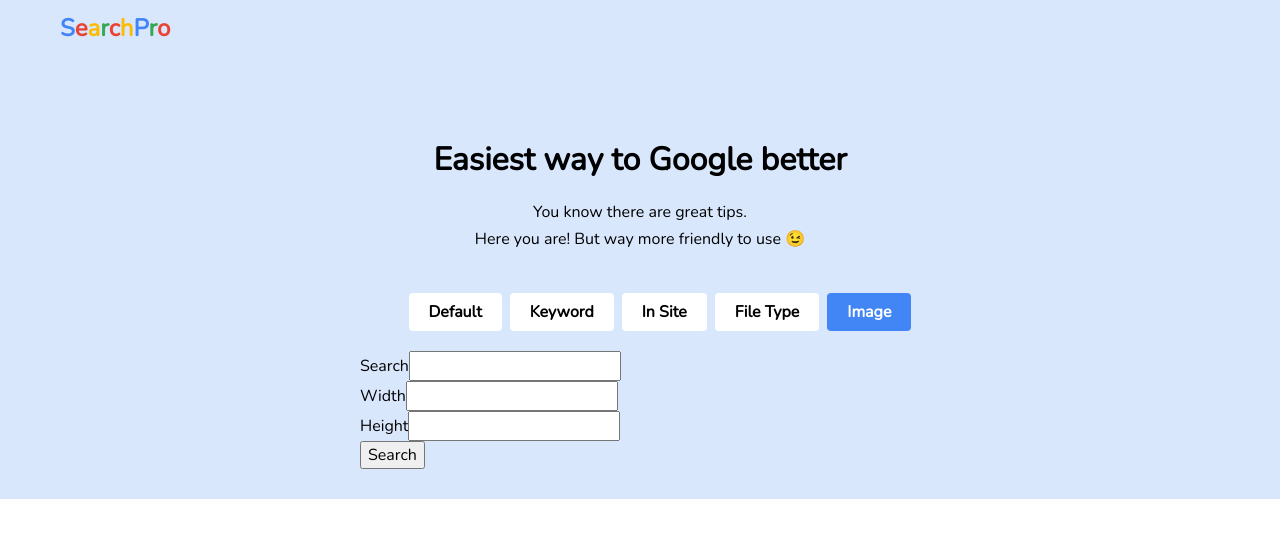
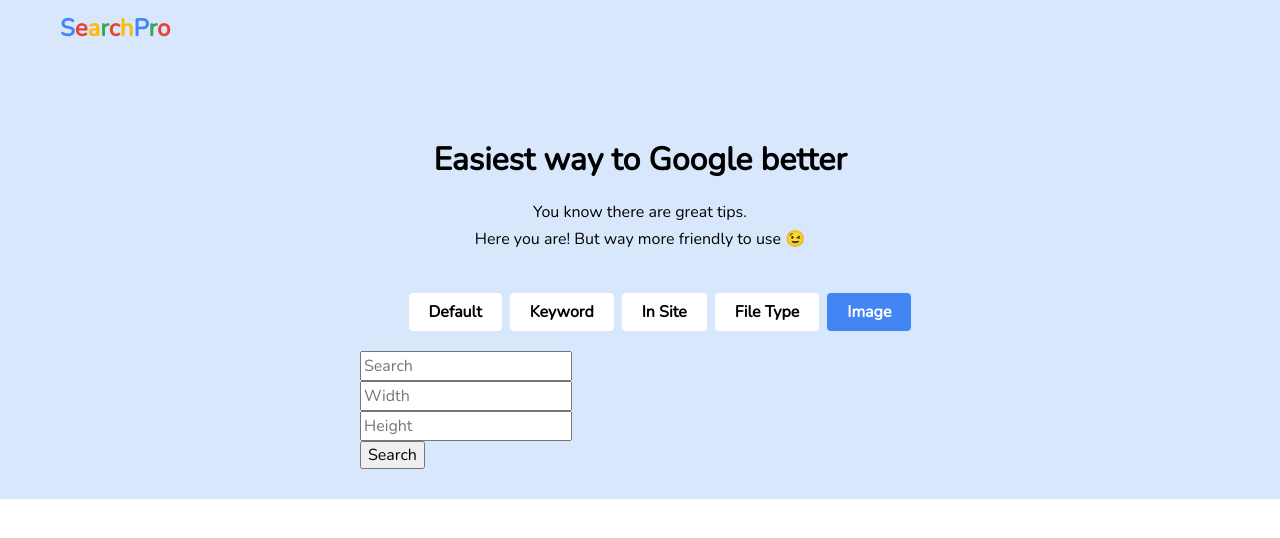
Before and after one commit to hjplumtree/google-search-pro, a React (Create React App) app: page /image in a window 1280 px wide. Shown: the top 538 px of the page. Built offline with nearby package versions, Linux system fonts and the light colour scheme.

Commit message:
Update placeholder

```diff
--- a/src/routes/filetype.jsx
+++ b/src/routes/filetype.jsx
@@ -12,22 +12,21 @@ export default function SearchFileType() {
   return (
     <form onSubmit={submitHandler}>
       <label htmlFor="query">
-        Search
         <input
           name="query"
           type="text"
+          placeholder="Search"
           onChange={(evt) => setQuery(evt.target.value)}
         />
       </label>
       <p>
         <label htmlFor="file-type">
-          File Type
           <input
             name="file-type"
             type="text"
+            placeholder="Types: pdf, ps, hwp, html, xls, ppt, doc, svg ..."
             onChange={(evt) => setFileType(evt.target.value)}
           />
-          <p>Types: pdf, ps, hwp, html, xls, ppt, doc, svg ...</p>
         </label>
       </p>
       <input type="submit" value="Search" />
--- a/src/routes/image.jsx
+++ b/src/routes/image.jsx
@@ -13,29 +13,29 @@ export default function SearchImage() {
   return (
     <form onSubmit={submitHandler}>
       <label htmlFor="query">
-        Search
         <input
           name="query"
           type="text"
+          placeholder="Search"
           onChange={(evt) => setQuery(evt.target.value)}
         />
       </label>
       <p>
         <label htmlFor="file-type">
-          Width
           <input
             name="file-type"
             type="number"
+            placeholder="Width"
             onChange={(evt) => setWidth(evt.target.value)}
           />
         </label>
       </p>
       <p>
         <label htmlFor="file-type">
-          Height
           <input
             name="file-type"
             type="number"
+            placeholder="Height"
             onChange={(evt) => setHeight(evt.target.value)}
           />
         </label>
--- a/src/routes/index.jsx
+++ b/src/routes/index.jsx
@@ -12,6 +12,7 @@ export default function SearchDefault() {
       <input
         name="search"
         type="text"
+        placeholder="Search"
         onChange={(evt) => setInputValue(evt.target.value)}
       />
       <input type="submit" value="Search" />
--- a/src/routes/keyword.jsx
+++ b/src/routes/keyword.jsx
@@ -50,8 +50,12 @@ export default function SearchKeywords() {
         return (
           <p key={el.id}>
             <label>
-              Keyword Search
-              <input name={el.id} type="text" onChange={handleChange} />
+              <input
+                name={el.id}
+                type="text"
+                placeholder="Keyword Search"
+                onChange={handleChange}
+              />
             </label>
             {el.delete && (
               <button onClick={() => handleDelete(el.id)}>X</button>
--- a/src/routes/site.jsx
+++ b/src/routes/site.jsx
@@ -10,19 +10,19 @@ export default function SearchInSite() {
   return (
     <form onSubmit={submitHandler}>
       <label htmlFor="query">
-        Search
         <input
           name="query"
           type="text"
+          placeholder="Search"
           onChange={(evt) => setQuery(evt.target.value)}
         />
       </label>
       <p>
         <label htmlFor="site-url">
-          Site Url
           <input
             name="site-url"
             type="text"
+            placeholder="URL"
             onChange={(evt) => setSiteUrl(evt.target.value)}
           />
         </label>
```
